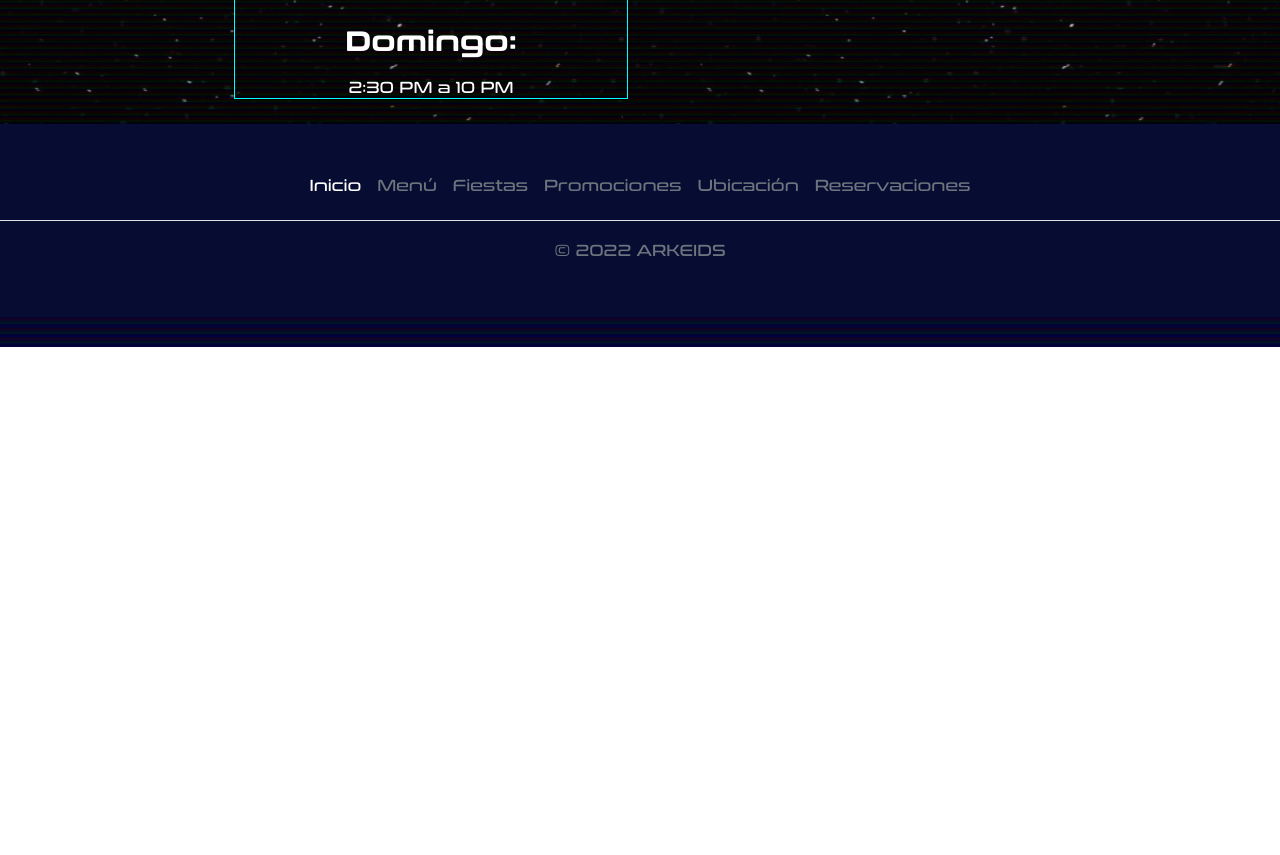
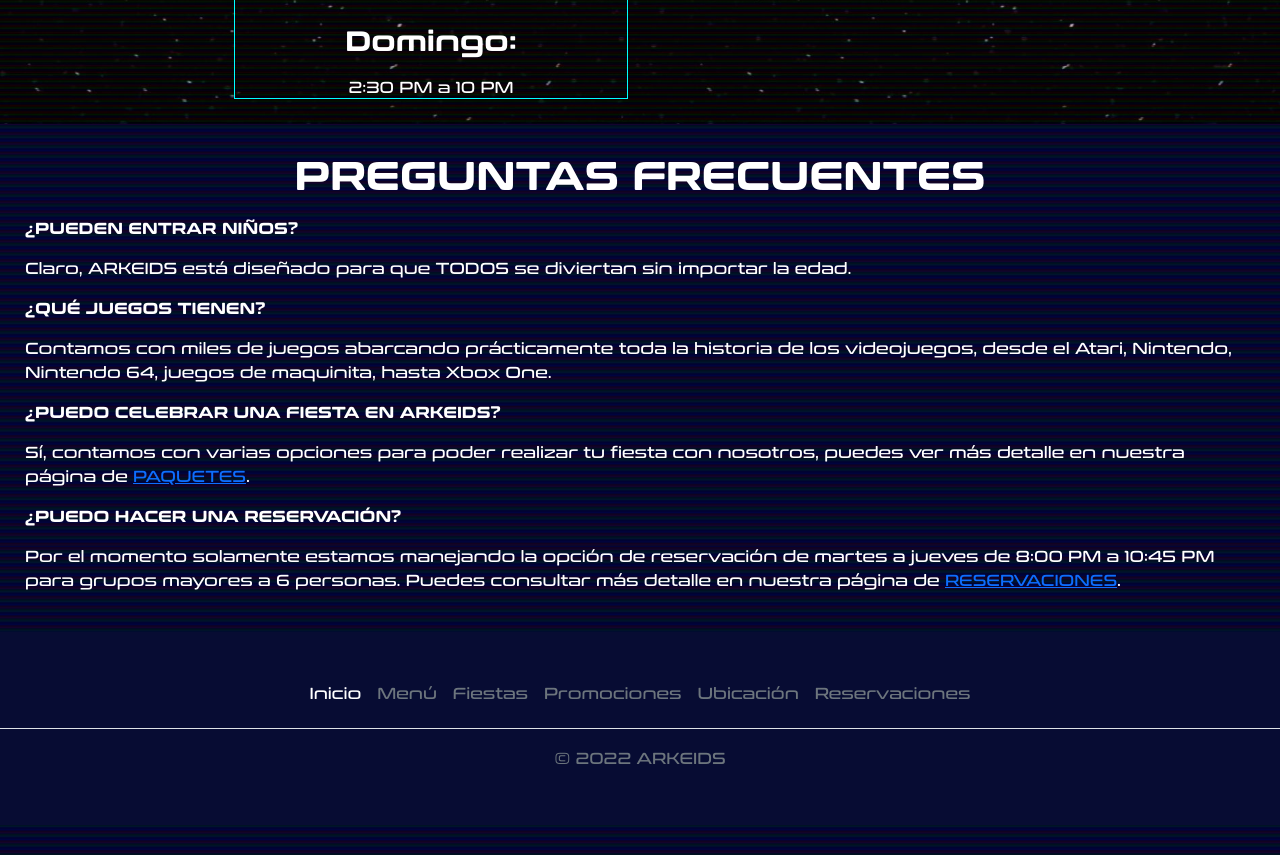
Before and after one commit to DanielCuadraK/webarkeids, a plain HTML site: page index.html in a window 1280 px wide. Shown: the part 4020-4875 px from the top of the page. Before the commit the page ends 4367 px from the top, so only its background shows below. Drawn offline with nearby package versions, Linux system fonts and the light colour scheme.

Commit message:
Update index.html
preguntas frecuentes añadidas

```diff
--- a/index.html
+++ b/index.html
@@ -319,6 +319,19 @@
             </div>
         </div>
     </div>
+    <div class="row inner-section justify-content-md-center">
+        <div class="col">
+            <h1 class="text-center">PREGUNTAS FRECUENTES</h1>
+            <p><strong>¿PUEDEN ENTRAR NIÑOS?</strong></p>
+            <p>Claro, ARKEIDS está diseñado para que TODOS se diviertan sin importar la edad.</p>
+            <p><strong>¿QUÉ JUEGOS TIENEN?</strong></p>
+	        <p>Contamos con miles de juegos abarcando prácticamente toda la historia de los videojuegos, desde el Atari, Nintendo, Nintendo 64, juegos de maquinita, hasta Xbox One.</p>
+            <p><strong>¿PUEDO CELEBRAR UNA FIESTA EN ARKEIDS?</strong></p>
+	        <p>Sí, contamos con varias opciones para poder realizar tu fiesta con nosotros, puedes ver más detalle en nuestra página de <a href="paquetes.html">PAQUETES</a>.</p>
+            <p><strong>¿PUEDO HACER UNA RESERVACIÓN?</strong></p>
+	        <p>Por el momento solamente estamos manejando la opción de reservación de martes a jueves de 8:00 PM a 10:45 PM para grupos mayores a 6 personas. Puedes consultar más detalle en nuestra página de <a href="reservaciones.html">RESERVACIONES</a>.</p>
+        </div>
+    </div>
     <div class="row">
         <div class="col-md-12 footer">
             <footer class="py-3 my-4">
```
